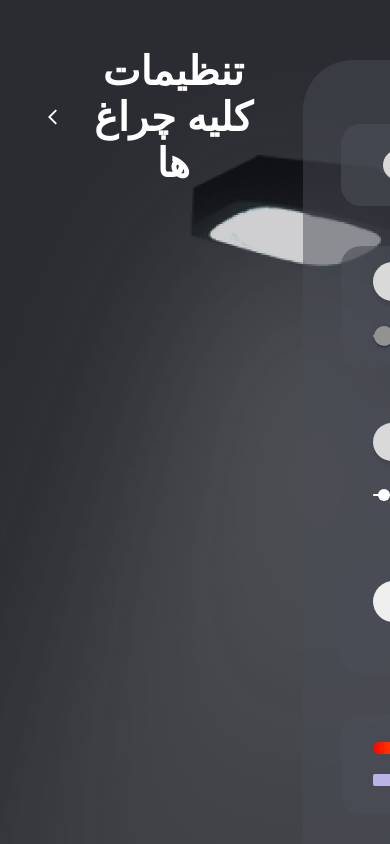
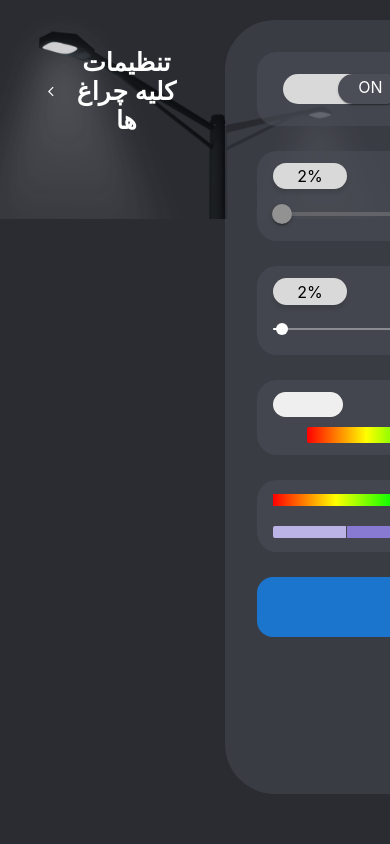
Before and after one commit to mohammadmhdz/traffic, a React (Create React App) app: page / in a window 390 px wide. Both pictures are taken after a click on the button 148 px from the left and 421 px from the top of the page. Shown: the top 844 px of the page. Built offline with nearby package versions, Linux system fonts and the light colour scheme.

Commit message:
responsive

```diff
--- a/src/components/section_3.jsx
+++ b/src/components/section_3.jsx
@@ -1,15 +1,18 @@
 import "./section_3.style.css";
+import "./section_3.style.responsive.css";
 import Slider from "@mui/material/Slider";
 import Switch from "@mui/material/Switch";
 import { MdArrowBackIos } from "react-icons/md";
 import { styled } from "@mui/material/styles";
-import { CirclePicker, HuePicker, SliderPicker } from "react-color";
+import { HuePicker, SliderPicker } from "react-color";
+import useMediaQuery from "@mui/material/useMediaQuery";
 import { useLocation } from "react-router-dom";
 import { useState } from "react";
 import { Link } from "react-router-dom";
 
 // import { Link } from "react-router-dom";
 export const Section_3 = () => {
+  const matches = useMediaQuery("(min-width:1300px)");
   const input = useLocation();
   const [item, setItem] = useState([input.state.item]);
   const [color, setColor] = useState([]);
@@ -179,7 +182,7 @@ export const Section_3 = () => {
             checked={item[0].state}
             onClick={(e) => handleChangeState(e.target.checked)}
           ></MaterialUISwitch>
-          <div style={{ color: "white", fontSize: "28px" }}>وضعیت چراغ</div>
+          <div className="section-3-state-name-style">وضعیت چراغ</div>
         </div>
         <div className="section-3-border-container section-3-speed-intensity ">
           <div className="section-3-speed-intensity-name-border">
@@ -224,11 +227,10 @@ export const Section_3 = () => {
         <div className="section-3-border-container section-3-speed-intensity">
           <div className="section-3-speed-intensity-name-border">
             <button
+              className="section-3-color-shown-button"
               style={{
-                width: 90,
-                height: 41,
-                border: "none",
-                borderRadius: 25,
+                // {matches ? {"width: 90" ,"height: 41"} }
+
                 backgroundColor: color.background,
               }}
             ></button>
@@ -236,7 +238,7 @@ export const Section_3 = () => {
           </div>
           {/* div.hue-horizontal for this part css */}
           <HuePicker
-            width={"500px"}
+            width={matches ? "500px" : "350px"}
             color={color.background}
             onChange={(e, color) => handleChangeColor(e, color)}
           />
--- a/src/components/section_3.style.css
+++ b/src/components/section_3.style.css
@@ -6,9 +6,12 @@
 
 .section-3-main-container {
   background-image: url(../img/light-3-1.png);
+  background-repeat: no-repeat;
+  background-size: contain;
+  /* height: 100%; */
   max-width: 120rem;
   /* max-height: 1024px; */
-  /* height: 100vh; */
+  height: 100vh;
   /* padding: 0 3.2rem; */
   margin: 0 auto;
   background-color: #2a2c32;
@@ -64,6 +67,10 @@
   align-items: center;
   gap: 20px;
 }
+.section-3-state-name-style {
+  font-size: 28px;
+  color: white;
+}
 .section-3-speed-intensity {
   flex-direction: column;
 }
@@ -90,6 +97,12 @@
   right: 8%; */
   /* overflow: hidden; */
   /* background-color: #2a2c32; */
+}
+.section-3-color-shown-button {
+  width: 90px;
+  height: 41px;
+  border: none;
+  border-radius: 25px;
 }
 .section-3-border-container-name-slider {
   /* display: flex; */
@@ -140,7 +153,6 @@
 }
 
 div.hue-horizontal {
-  border-radius: 20px;
   background: linear-gradient(
     to right,
 
@@ -154,6 +166,7 @@ div.hue-horizontal {
   );
 }
 .section-3-submit-button {
+  border: none;
   width: 100%;
   display: inline-block;
   text-decoration: none;
--- /dev/null
+++ b/src/components/section_3.style.responsive.css
@@ -0,0 +1,43 @@
+@media (max-width: 1300px) {
+  .section-3-main-container {
+    /* zoom: 85%; */
+    /* overflow-y: hidden;
+    overflow-x: hidden; */
+
+    /* height: 720px; */
+    /* transform: scale(0.9); */
+  }
+  .section-3-left-main-container {
+    margin: 20px 40px 50px 0px;
+    padding: 2rem 2rem 2rem 2rem;
+    gap: 25px;
+  }
+
+  .section-3-border-container {
+    padding: 12px 16px 12px 16px;
+    width: 450px;
+    gap: 10px;
+  }
+  .section-3-state-name-style {
+    font-size: 20px;
+  }
+  .section-3-speed-intensity-percentage {
+    font-size: 16px;
+    padding: 0.2rem 1.5rem 0.2rem 1.5rem;
+  }
+  .section-3-border-container-name {
+    font-size: 20px;
+  }
+  .section-3-color-shown-button {
+    width: 70px;
+    height: 25px;
+  }
+  .section-3-submit-button {
+    padding: 1rem 0rem;
+    font-size: 24px;
+  }
+  .section-3-back-button {
+    gap: 1rem;
+    font-size: 25px;
+  }
+}
```
